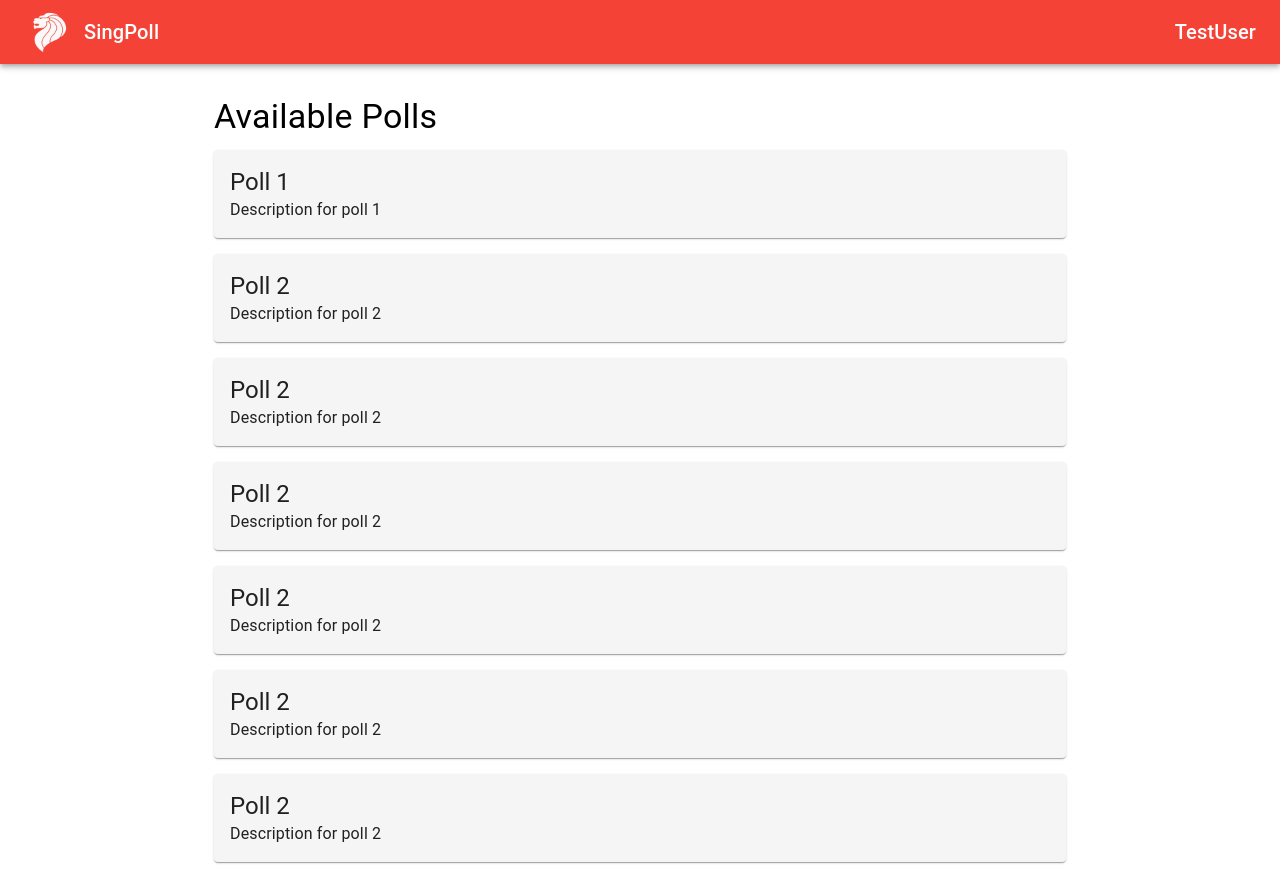
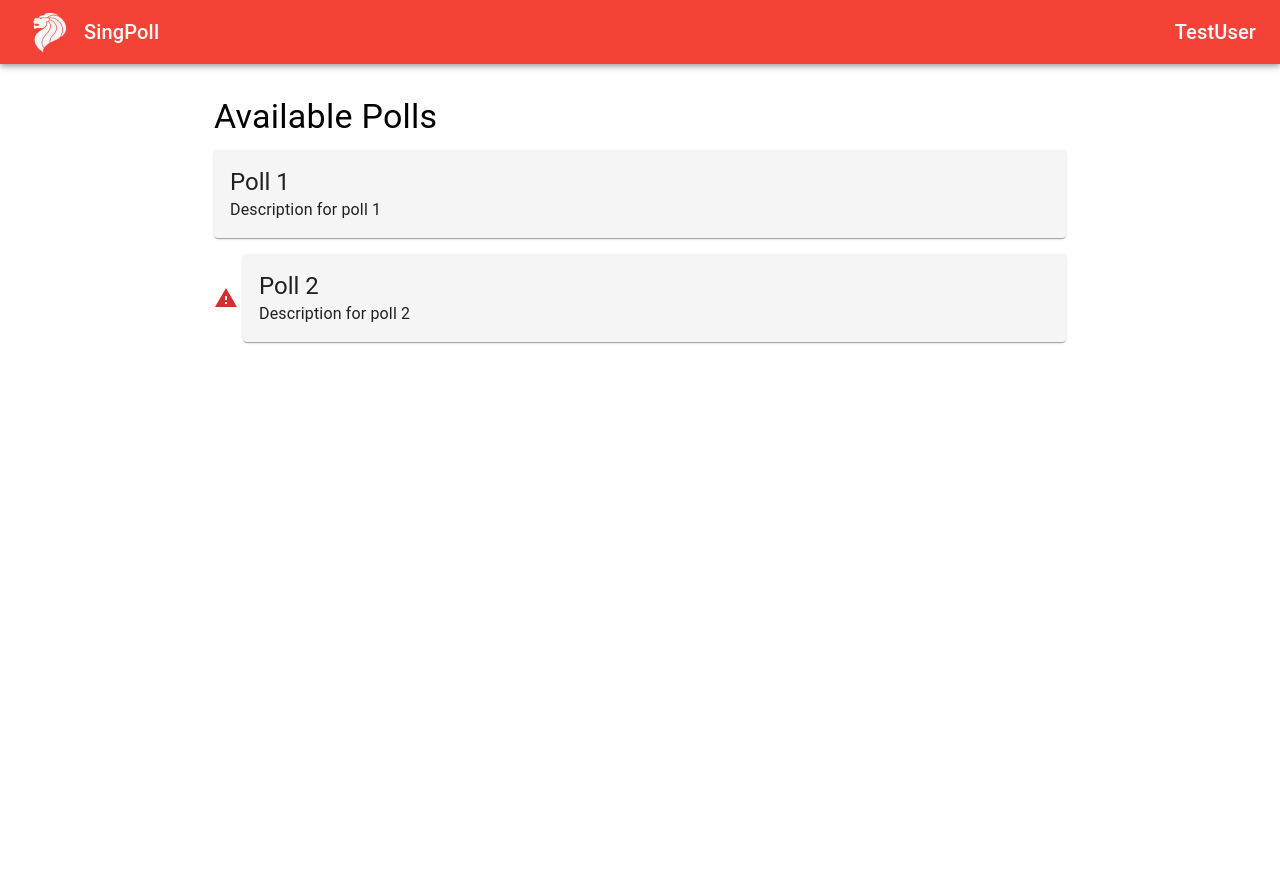
Before and after one commit to dthx2710/csc3004-group24-2023, a React (Vite) app in the folder frontend/: page /home in a window 1280 px wide. After the commit the page ends 800 px from the top, so only its background shows below. Built offline with nearby package versions, Linux system fonts and the light colour scheme.

Commit message:
Added dummy poll data on the home page

```diff
--- a/frontend/package.json
+++ b/frontend/package.json
@@ -12,6 +12,7 @@
   "dependencies": {
     "@emotion/react": "^11.11.0",
     "@emotion/styled": "^11.11.0",
+    "@mui/icons-material": "^5.11.16",
     "@mui/material": "^5.13.1",
     "react": "^18.2.0",
     "react-dom": "^18.2.0",
--- a/frontend/src/HomePage.jsx
+++ b/frontend/src/HomePage.jsx
@@ -4,13 +4,8 @@ import PollList from './PollList';
 
 export default function HomePage() {
   const polls = [
-    { title: 'Poll 1', description: 'Description for poll 1' },
-    { title: 'Poll 2', description: 'Description for poll 2' },
-    { title: 'Poll 2', description: 'Description for poll 2' },
-    { title: 'Poll 2', description: 'Description for poll 2' },
-    { title: 'Poll 2', description: 'Description for poll 2' },
-    { title: 'Poll 2', description: 'Description for poll 2' },
-    { title: 'Poll 2', description: 'Description for poll 2' },
+    { title: 'Poll 1', description: 'Description for poll 1', isCompulsory: false },
+    { title: 'Poll 2', description: 'Description for poll 2', isCompulsory: true },
     // other polls...
   ];
 
--- a/frontend/src/Login.jsx
+++ b/frontend/src/Login.jsx
@@ -1,5 +1,5 @@
 import * as React from 'react';
-import Box from '@mui/material/Box';
+import { Box } from '@mui/material';
 import TextField from '@mui/material/TextField';
 import Button from '@mui/material/Button';
 import Container from '@mui/material/Container';
--- a/frontend/src/Poll.jsx
+++ b/frontend/src/Poll.jsx
@@ -4,7 +4,7 @@ import { Paper, Typography } from '@mui/material';
 
 export default function Poll({ poll }) {
   return (
-    <Paper style={{ padding: '16px', backgroundColor: '#f5f5f5' }}>
+    <Paper style={{ padding: '16px', backgroundColor: '#f5f5f5', width: '100%' }}>
       <Typography variant="h5">{poll.title}</Typography>
       <Typography variant="body1">{poll.description}</Typography>
     </Paper>
--- a/frontend/src/PollList.jsx
+++ b/frontend/src/PollList.jsx
@@ -1,5 +1,6 @@
 import React from 'react';
-import { Grid } from '@mui/material';
+import { Grid, Tooltip } from '@mui/material';
+import WarningIcon from '@mui/icons-material/Warning';
 import Poll from './Poll';
 
 export default function PollList({ polls }) {
@@ -7,7 +8,14 @@ export default function PollList({ polls }) {
     <Grid container spacing={2}>
       {polls.map((poll, index) => (
         <Grid item xs={12} key={index}>
-          <Poll poll={poll} />
+          <div style={{ display: 'flex', alignItems: 'center' }}>
+            {poll.isCompulsory && (
+              <Tooltip title="Compulsory poll" arrow>
+                <WarningIcon color="error" style={{ marginRight: '5px' }} />
+              </Tooltip>
+            )}
+            <Poll poll={poll} />
+          </div>
         </Grid>
       ))}
     </Grid>
```
